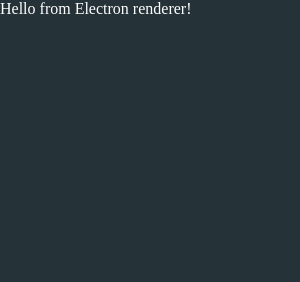
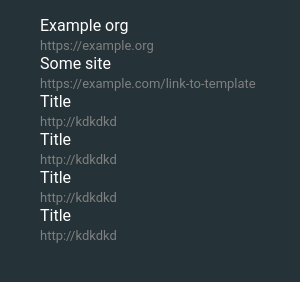
Before and after one commit to axklim/4bookmark-electron-app, an Electron app: page index.html in a window 300 px wide. Drawn offline with Linux system fonts and the light colour scheme.

Commit message:
Added simple style for link-list

```diff
--- a/index.html
+++ b/index.html
@@ -13,10 +13,48 @@
         body {
             margin: 0;
             padding: 0;
+            font-family: Roboto, system-ui, sans-serif;
+        }
+        .link-list {
+            list-style-type: none;
+        }
+        .link-list li a {
+            color: white;
+            text-decoration: none;
+            font-size: medium;
+        }
+        .link-list li span {
+            color: gray;
+            font-size: small;
         }
     </style>
 </head>
 <body>
-Hello from Electron renderer!
+<ul class="link-list">
+    <li>
+        <div><a href="#">Example org</a></div>
+        <div class="gray"><span>https://example.org</span></div>
+    </li>
+    <li>
+        <div><a href="#">Some site</a></div>
+        <div class="gray"><span>https://example.com/link-to-template</span></div>
+    </li>
+    <li>
+        <div><a href="#">Title</a></div>
+        <div class="gray"><span>http://kdkdkd</span></div>
+    </li>
+    <li>
+        <div><a href="#">Title</a></div>
+        <div class="gray"><span>http://kdkdkd</span></div>
+    </li>
+    <li>
+        <div><a href="#">Title</a></div>
+        <div class="gray"><span>http://kdkdkd</span></div>
+    </li>
+    <li>
+        <div><a href="#">Title</a></div>
+        <div class="gray"><span>http://kdkdkd</span></div>
+    </li>
+</ul>
 </body>
 </html>
```
